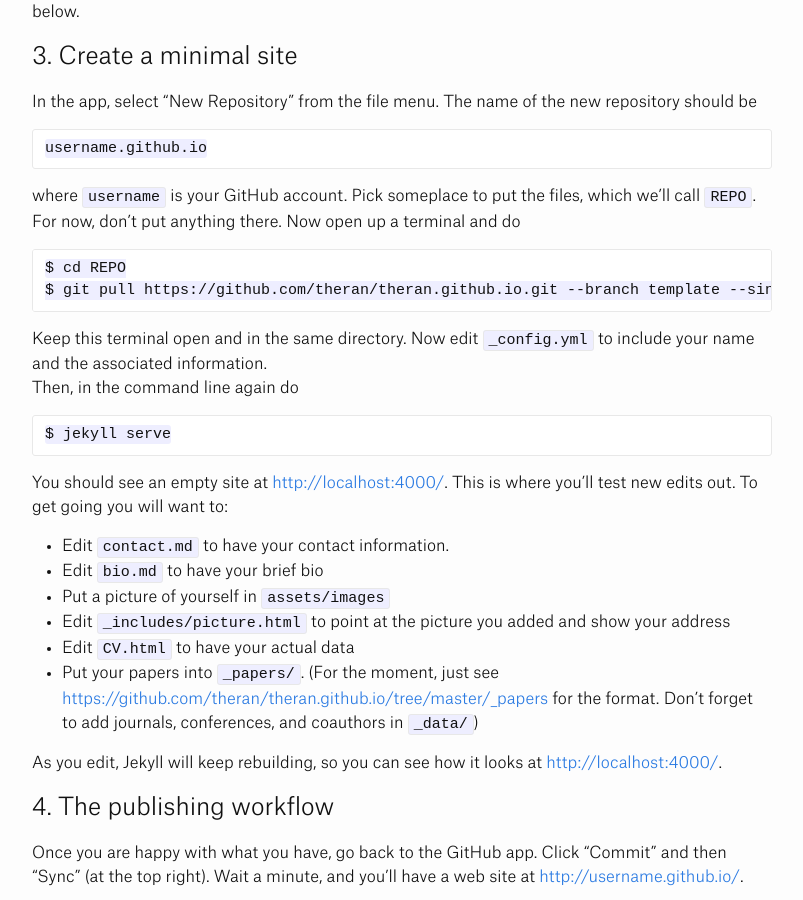
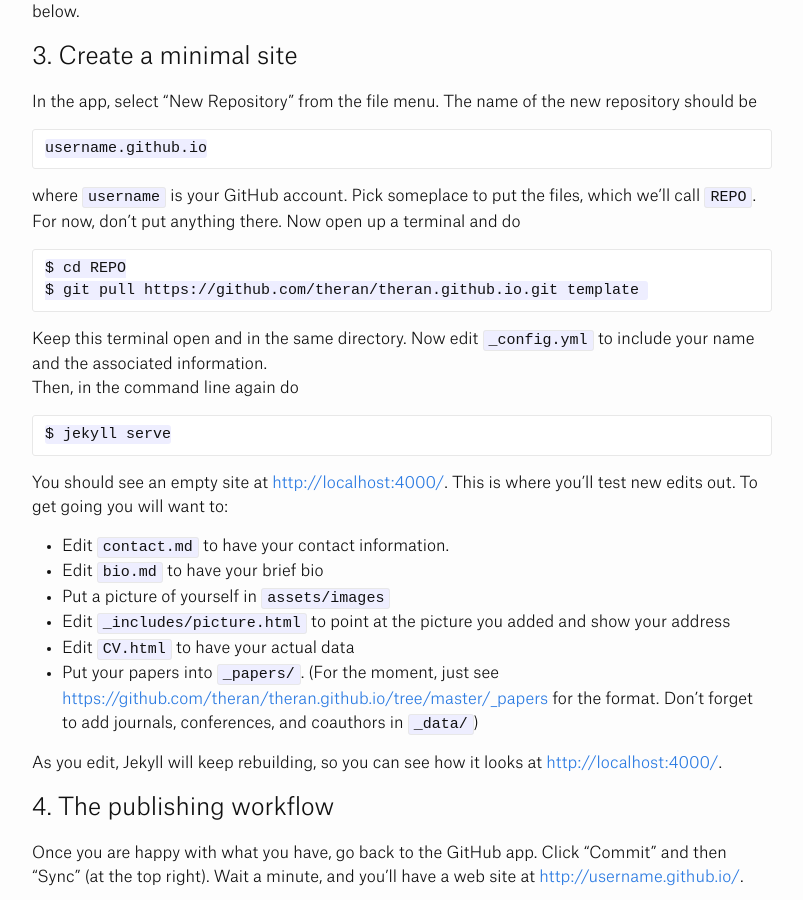
Before and after one commit to theran/theran.github.io, a Jekyll site: the page built from _posts/2014-11-12-about-this-site.md, in a window 1280 px wide and 900 px high, scrolled down 1244 px. Shown: the whole window, without its empty margins (238-1041 px from the left). Built offline with Jekyll 4.4.1, drawn with Linux system fonts in a browser that asks for light colours.

Commit message:
Fixed error in the site template directions
Thx Wöden Kusner.

```diff
--- a/_posts/2014-11-12-about-this-site.md
+++ b/_posts/2014-11-12-about-this-site.md
@@ -95,7 +95,7 @@ open up a terminal and do
 
 ~~~~~
 $ cd REPO
-$ git pull https://github.com/theran/theran.github.io.git --branch template --single-branch
+$ git pull https://github.com/theran/theran.github.io.git template
 ~~~~~
 
 Keep this terminal open and in the same directory.
```
